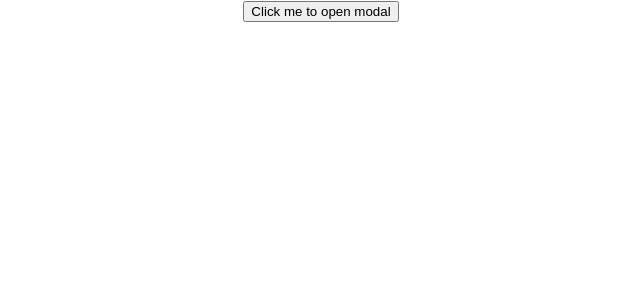
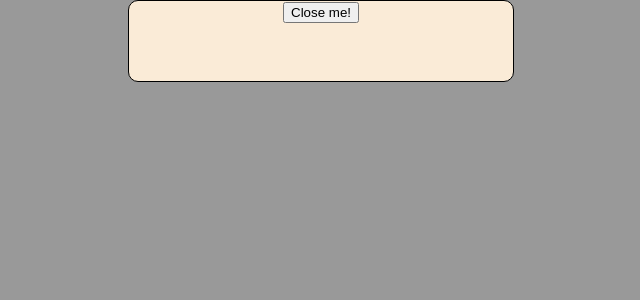
Before and after one commit to RCastilho91/coding_sandbox, a React (Create React App) app in the folder react-sandbox/: page / in a window 1280 px wide. Both pictures are taken after a click on the button "Click me to open modal". Shown: the top 300 px of the page, without its empty margins (319-959 px from the left). Built offline with nearby package versions, Linux system fonts and the light colour scheme.

Commit message:
Adding functional pop-up component, close button pending

```diff
--- a/react-sandbox/src/components/pop-up/PopUp.js
+++ b/react-sandbox/src/components/pop-up/PopUp.js
@@ -1,14 +1,10 @@
 import React from 'react';
-export default function PopUp( handleClose, visibility ){
-
-    var style = visibility === true ? "block" : "none";
-    console.log(visibility);
-
+export default function PopUp( handleClose ){
     return(
-        <div className="modal-container" style={{display: style }}>
+        <div className="modal-container">
             <div className="modal-content">
-                <button>Close me!</button>
+                <button onClick={ handleClose }>Close me!</button>
             </div>
         </div>
-    )
+    );
 }
--- a/react-sandbox/src/components/pop-up/PopUpPage.js
+++ b/react-sandbox/src/components/pop-up/PopUpPage.js
@@ -20,8 +20,8 @@ export default class ModalPage extends Component {
     render(){
         return(
             <div className="container">
+                { this.state.activePopup ? <PopUp handleClose = { this.handleClick.bind(this) } /> : null}
                 <button onClick={ this.handleClick }>Click me to open modal</button>
-                <PopUp handleClose={ this.handleClick } visibility={ this.state.activePopup } />
             </div>
         )
     }
```
